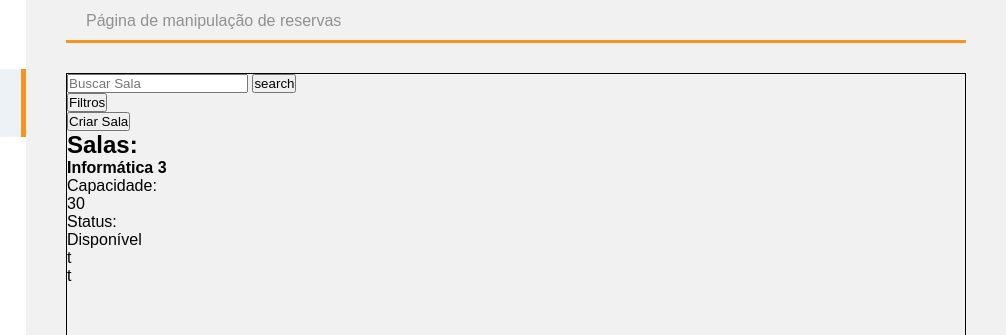
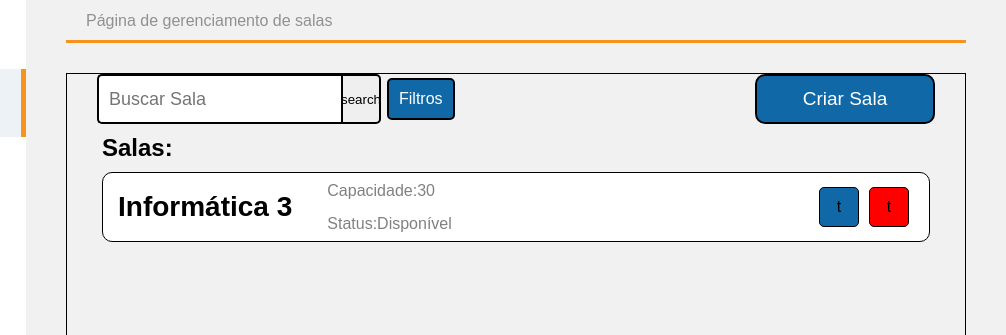
Before and after one commit to Samucaprogramerpy/integrador-samuel-, a plain HTML site: page salas.html in a window 1280 px wide. Shown: the part 68-403 px from the top of the page, 274-1280 px from the left. Drawn offline with Linux system fonts and the light colour scheme; files whose address does not match are found by name.

Commit message:
Resolvendo merge conflict

```diff
--- a/salas.html
+++ b/salas.html
@@ -53,7 +53,7 @@
                     </div>
                 </div>
                 <div class="descricaoFuncionalidade">
-                    Página de manipulação de reservas
+                    Página de gerenciamento de salas
                 </div>
             </div>
             <div class="funcionalidade">
--- a/styles/index.css
+++ b/styles/index.css
@@ -184,6 +184,194 @@ nav ul li img {
     flex: 20%;
 }
 
+.funcionalidade{
+    /* height: 550px; */
+    /* border: 1px solid black; */
+    margin-top: 30px;
+    display: flex;
+    flex-direction: column;
+    /* gap: 10px; */
+    flex: 1;
+
+}
+
+.navbarSalas{
+    display: flex;
+    justify-content: space-between;
+    padding: 0 30px;
+    height: 50px;
+    /* border: 1px solid black; */
+    align-items: center;
+}
+
+.buscar{
+    display: flex;
+    height: 100%;
+    /* border: 1px solid black; */
+    align-items: center;
+    gap: 10px;
+}
+
+.filtroSalas{
+    border: none;
+    background-color: none;
+    background-color: #1168a7;
+    color: white;
+    padding: 10px;
+    font-size: 16px;
+    border-radius: 5px;
+    border: 2px solid black;
+}
+
+.barraBusca{
+    height: 100%;
+    /* border: 1px solid black; */
+    /* padding: auto; */
+    display: flex;
+    border-radius: 2px;
+    width: 280px;
+}
+
+.barraBusca input{
+    height: 100%;
+    border: none;
+    background-color: none;
+    border: 2px solid black;
+    border-right: none;
+    border-radius: 5px;
+    padding-left: 10px;
+    flex: 1;
+    font-size: 18px;
+    border-top-right-radius: 0px;
+    border-bottom-right-radius: 0px;
+}
+
+.barraBusca button{
+    border: none;
+    display: flex;
+    align-items: center;
+    justify-content: center;
+    border: 2px solid black;
+    border-radius: 5px;
+    height: 100%;
+    width: 40px;
+    border-top-left-radius: 0px;
+    border-bottom-left-radius: 0px;
+}
+
+.criarSala{
+    /* height: auto; */
+    border: none;
+    font-size: 19px;
+    display: flex;
+    text-align: center;
+    align-items: center;
+    justify-content: center;
+    /* border: 1px solid bl; */
+    background-color: #1168a7;
+    color: white;
+    height: 100%;
+    width: 180px;
+    border: 2px solid black;
+    /* padding: 0 20px; */
+    border-radius: 10px;
+}
+
+.containerSalas{
+    /* border: 1px solid black; */
+    /* height: 100%; */
+    padding: 0 35px;
+    margin-top: 10px;
+    flex: 1;
+    display: flex;
+    flex-direction: column;
+    gap: 10px;
+}
+
+.containerSalas h2{
+    color: black;
+
+}
+
+.salas{
+    /* border: 1px solid black; */
+    flex: 1;
+    overflow: auto;
+}
+
+.sala{
+    border: 1px solid black;
+    height: 70px;
+    border-radius: 10px;
+    background-color: white;
+    padding: 0 15px;
+}
+
+.salaCard{
+    flex-direction: row;
+    display: flex;
+    height: 100%;
+    gap: 35px;
+}
+
+.sala h4{
+    /* border: 1px solid black; */
+    display: flex;
+    text-align: center;
+    align-items: center;
+    justify-content: center;
+    font-size: 28px;
+}
+
+.salaInfos{
+    /* border: 1px solid black; */
+    display: flex;
+    flex-direction: column;
+    /* justify-content: space-evenly; */
+    gap: 15px;
+    justify-content: center;
+    flex: 1;
+    /* padding-left: 15px; */
+}
+
+.salaInfos div{
+    display: flex;
+}
+
+.salaInfos div p{
+    color: #808080;
+}
+
+.salaBtns{
+    width: 100px;
+    /* border: 1px solid red; */
+    display: flex;
+    gap: 10px;
+    align-items: center;
+    justify-content: center;
+    /* padding: 10px 0; */
+}
+
+.salaBtns div{
+    border: 1px solid black;
+    height: 40px;
+    width: 40px;
+    display: flex;
+    align-items: center;
+    text-align: center;
+    justify-content: center;
+    border-radius: 5px;
+    /* flex: 1; */
+}
+
+.salaEditar{
+    background-color: #1168a7;
+}
+
+.salaExcluir{
+    background-color: red;
+}
+
 .funcionalidade ul li{
     border: black 2px solid;
     border-radius: 10px;
```
